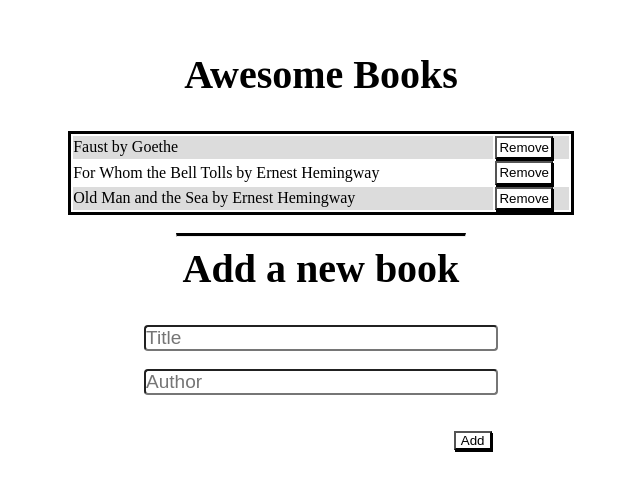
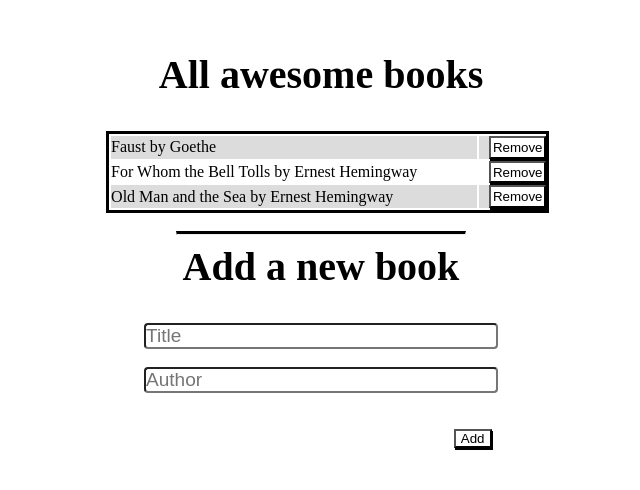
Before and after one commit to shihabrafio/Awesome-Books, a website: page index.html in a window 1280 px wide. Shown: the whole page, without its empty margins (319-959 px from the left). Drawn offline with Linux system fonts and the light colour scheme.

Commit message:
Fix required changes

```diff
--- a/index.html
+++ b/index.html
@@ -10,7 +10,7 @@
   <body>
     <section class="books">
       <header>
-        <h1>Awesome Books</h1>
+        <h1>All awesome books</h1>
       </header>
       <table id="list">
       <!-- dinamically add book title, author and remove button here -->
--- a/style.css
+++ b/style.css
@@ -39,8 +39,8 @@ hr {
 #list {
   box-sizing: border-box;
   border: 3px solid black;
-  width: 40%;
-  margin-left: 30%;
+  width: 35%;
+  margin-left: 33%;
 }
 
 td {
@@ -55,4 +55,5 @@ tbody:nth-of-type(odd) {
   box-shadow: 1px 2px;
   background-color: white;
   padding: 3%;
+  margin-left: 15%;
 }
```
